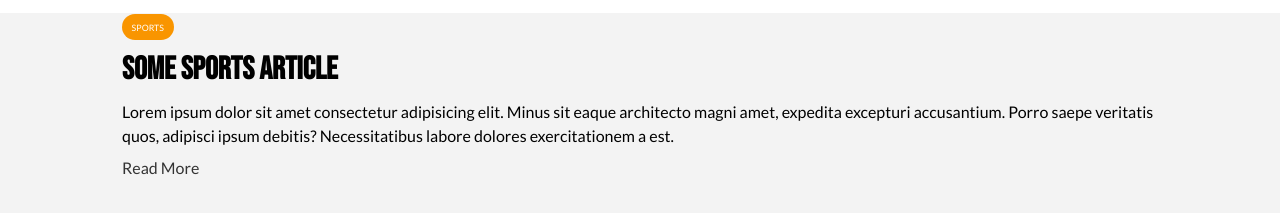
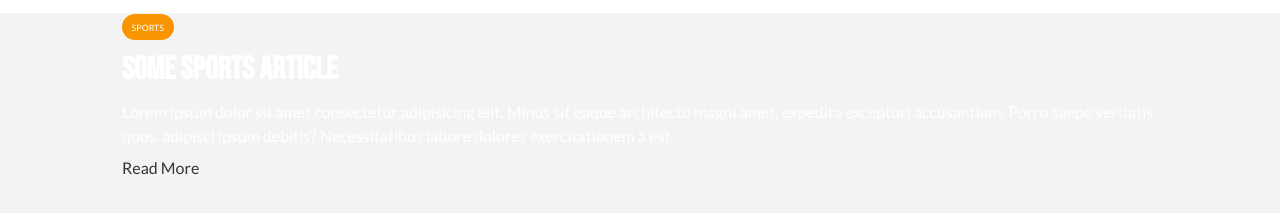
Before and after one commit to sheronimo/practice-newsgrid_website, a plain HTML site: page index.html in a window 1280 px wide. Shown: the part 61-274 px from the top of the page. Drawn offline with Linux system fonts and the light colour scheme.

Commit message:
add global class for text color

```diff
--- a/css/style.css
+++ b/css/style.css
@@ -73,6 +73,9 @@ p {
 	overflow: hidden;
 }
 
+.text-white {
+	color: white;
+}
 /* NAVBAR */
 
 .navbar {
```
